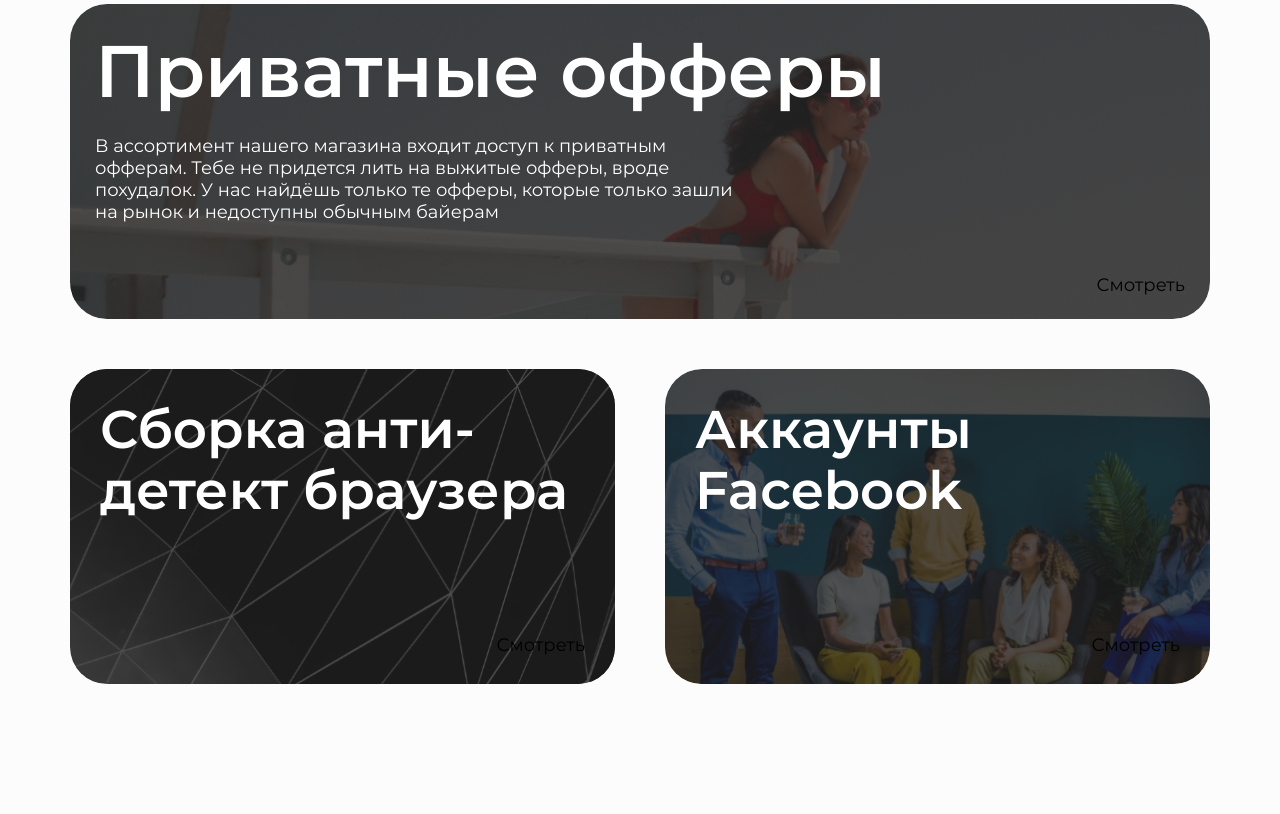
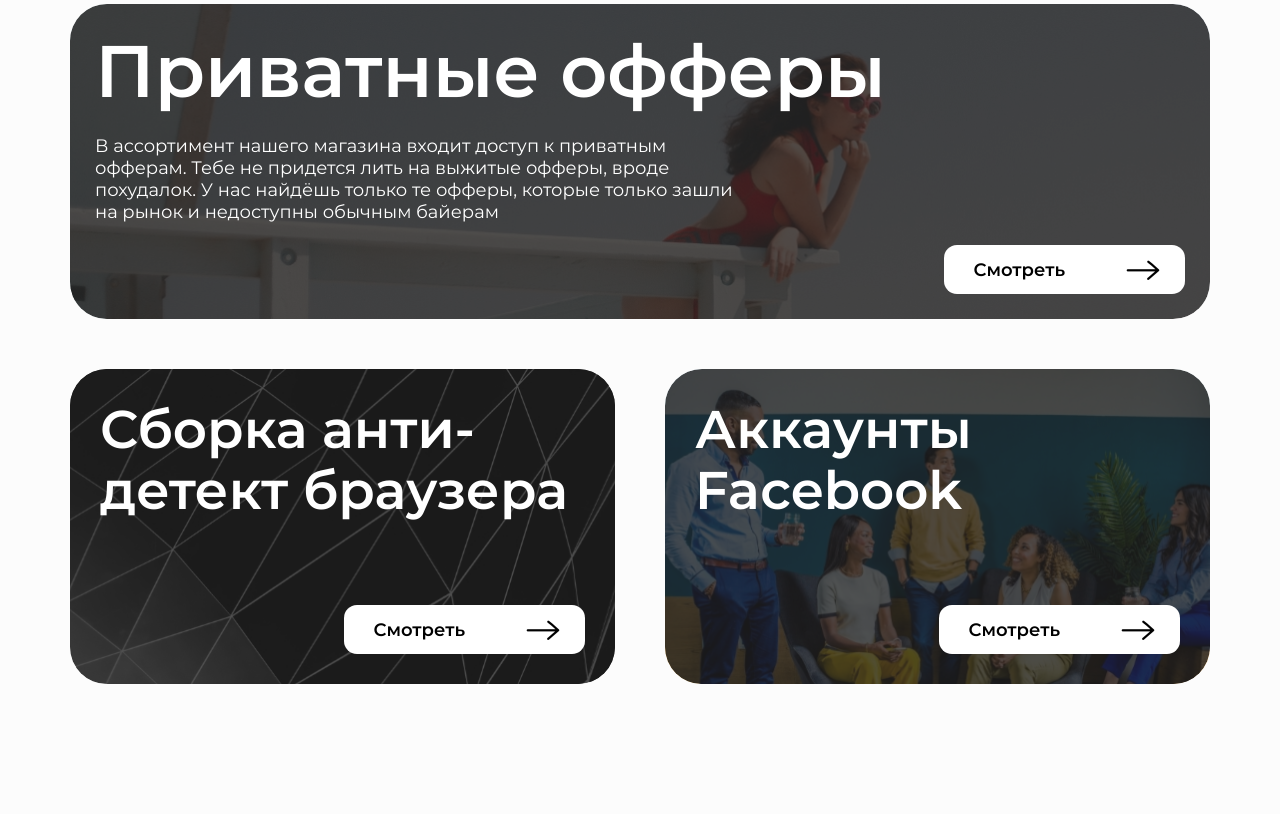
Before and after one commit to aliensowo/arbita, a Django app: page / in a window 1280 px wide. Shown: the part 460-1274 px from the top of the page. Run offline with Django 3.2, Linux system fonts and the light colour scheme.

Commit message:
2nd Update btn

```diff
--- a/shop/templates/index.html
+++ b/shop/templates/index.html
@@ -46,7 +46,7 @@
                                     </div>
                                 </div>
                                 <div class="services_card__action">
-                                    <a href="{% url 'index_site:site1_6' %} class='btn btn--white btn--arrow-black'">Смотреть</a>
+                                    <a href="{% url 'index_site:site1_6' %}" class="btn btn--white btn--arrow-black">Смотреть</a>
                                 </div>
                             </div>
                        </div>
@@ -60,7 +60,7 @@
                                </div>
                                <div class="services_card__action">
                                    <div class="services_card__action">
-                                       <a href="{% url 'index_site:site1_11' %} class='btn btn--white btn--arrow-black'">Смотреть</a>
+                                       <a href="{% url 'index_site:site1_11' %}" class="btn btn--white btn--arrow-black">Смотреть</a>
                                    </div>
                                </div>
                            </div>
@@ -74,7 +74,7 @@
                                </div>
                                <div class="services_card__action">
                                    <div class="services_card__action">
-                                       <a href="{% url 'index_site:site1_1' %} class='btn btn--white btn--arrow-black'">Смотреть</a>
+                                       <a href="{% url 'index_site:site1_1' %}" class="btn btn--white btn--arrow-black">Смотреть</a>
                                    </div>
                                </div>
                            </div>
```
